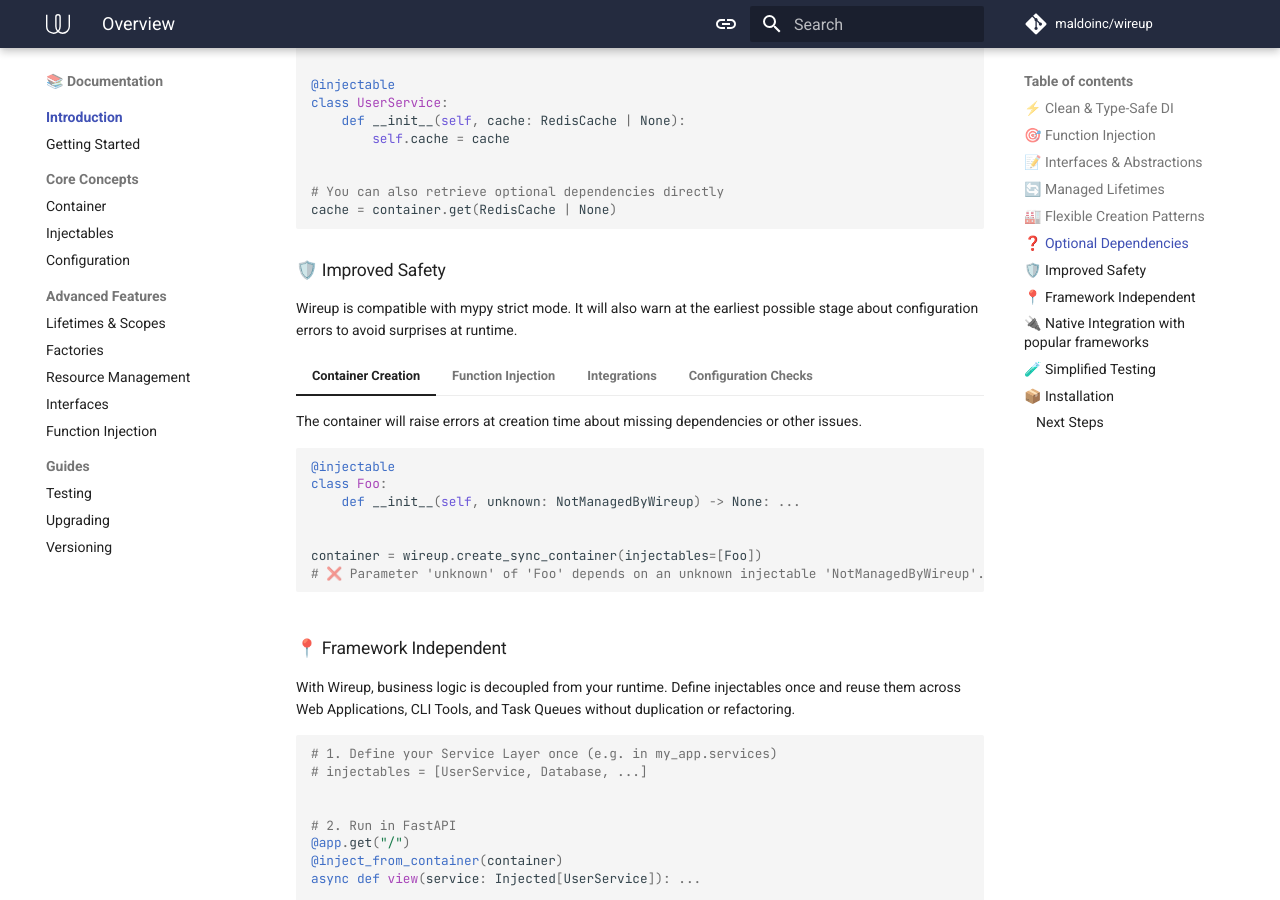
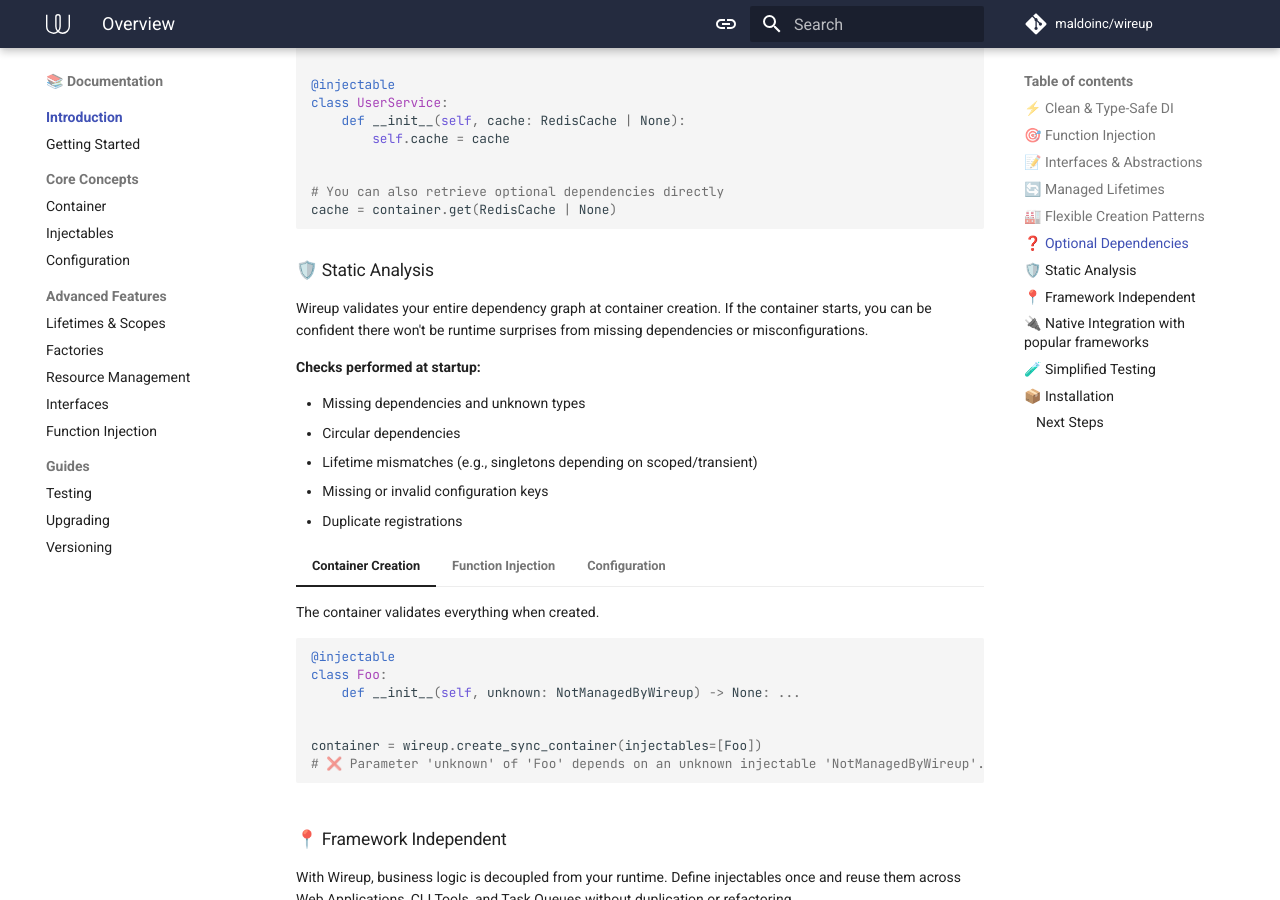
Before and after one commit to maldoinc/wireup, an MkDocs documentation site: the page built from docs/pages/index.md, in a window 1280 px wide and 900 px high, scrolled down 2373 px. Built offline with MkDocs 1.6.1 and Material for MkDocs 9.7.7, drawn with Linux system fonts in a browser that asks for light colours; comment, search, counter and statistics services are not loaded; the version menu is left out; some of the changed text lies outside the part shown.

Commit message:
Update readme/docs index

````diff
--- a/docs/pages/index.md
+++ b/docs/pages/index.md
@@ -5,8 +5,8 @@ Performant, concise and type-safe Dependency Injection for Python.
 [![PyPI - Version](https://img.shields.io/pypi/v/wireup)](https://pypi.org/project/wireup/)
 
 Automate dependency management using Python's type system. Build complex applications with native support for async and
-generators, plus integrations for popular frameworks out of the box. Wireup is thread-safe and ready for no-GIL Python
-(PEP 703).
+generators, plus integrations for popular frameworks out of the box. Wireup is thread-safe for concurrent dependency
+resolution and ready for no-GIL Python (PEP 703).
 
 !!! tip "Zero Runtime Overhead"
 
@@ -221,14 +221,22 @@ class UserService:
 cache = container.get(RedisCache | None)
 ```
 
-### 🛡️ Improved Safety
+### 🛡️ Static Analysis
 
-Wireup is compatible with mypy strict mode. It will also warn at the earliest possible stage about configuration errors
-to avoid surprises at runtime.
+Wireup validates your entire dependency graph at container creation. If the container starts, you can be confident there
+won't be runtime surprises from missing dependencies or misconfigurations.
+
+**Checks performed at startup:**
+
+- Missing dependencies and unknown types
+- Circular dependencies
+- Lifetime mismatches (e.g., singletons depending on scoped/transient)
+- Missing or invalid configuration keys
+- Duplicate registrations
 
 === "Container Creation"
 
-    The container will raise errors at creation time about missing dependencies or other issues.
+    The container validates everything when created.
 
     ```python
     @injectable
@@ -242,7 +250,7 @@ to avoid surprises at runtime.
 
 === "Function Injection"
 
-    Injected functions will raise errors at module import time rather than when called.
+    Decorated functions are validated at import time, not when called.
 
     ```python
     @inject_from_container(container)
@@ -252,25 +260,9 @@ to avoid surprises at runtime.
     # ❌ Parameter 'oops' of 'my_function' depends on an unknown injectable 'NotManagedByWireup'.
     ```
 
-=== "Integrations"
+=== "Configuration"
 
-    Wireup integrations assert that requested injections in the framework are valid.
-
-    ```python
-    app = FastAPI()
-
-
-    @app.get("/")
-    def home(foo: Injected[NotManagedByWireup]): ...
-
-
-    wireup.integration.fastapi.setup(container, app)
-    # ❌ Parameter 'foo' of 'home' depends on an unknown injectable 'NotManagedByWireup'.
-    ```
-
-=== "Configuration Checks"
-
-    Configuration injection is also checked for validity.
+    Configuration injection is also validated at startup.
 
     ```python
     @injectable
````
Also changed, not shown: readme.md.
